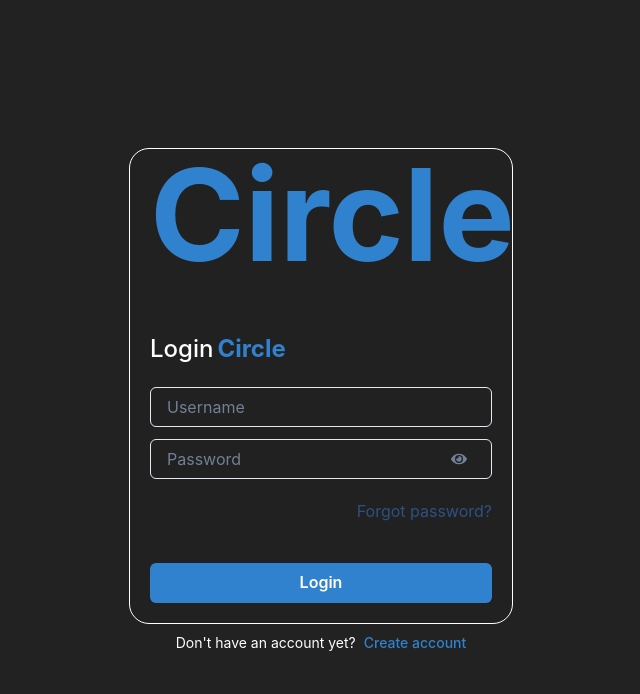
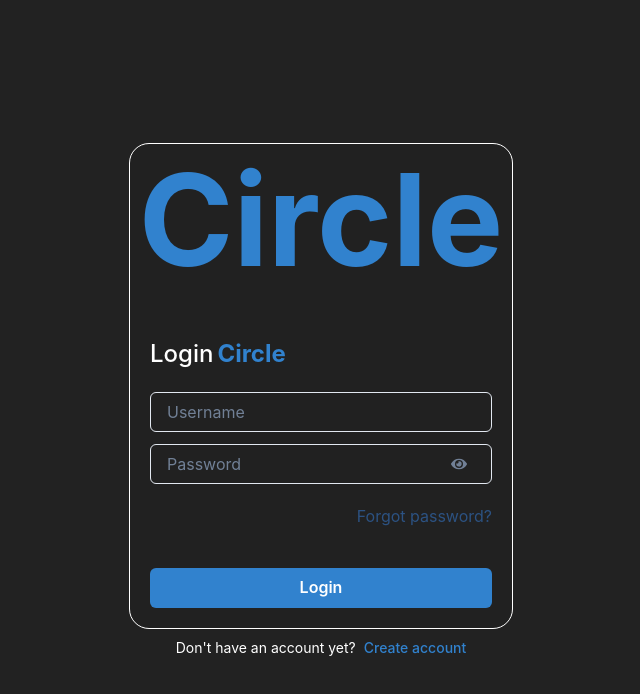
Before and after one commit to muharsadika/circle-client, a React (Vite) app: page /login in a window 1280 px wide. Shown: the top 694 px of the page, without its empty margins (319-959 px from the left). Built offline with nearby package versions, Linux system fonts and the light colour scheme; no server answers.

Commit message:
refactor: re-styling form title

```diff
--- a/src/features/components/FormLoginFeature.tsx
+++ b/src/features/components/FormLoginFeature.tsx
@@ -27,19 +27,19 @@ export default function FormLoginFeature() {
       padding={5}
       onSubmit={onSubmit}
     >
+      <Box display={titleForm} justifyContent={'center'} marginTop={-10}>
         <Text
-        display={titleForm}
           color={'blue.500'}
           fontSize={'9xl'}
           fontWeight={'bold'}
-        marginTop={-50}
           _hover={{ color: 'blue.300', cursor: 'pointer' }}
           onClick={() => navigate('/home')}
         >
           Circle
         </Text>
+      </Box>
 
-      <Text display={'flex'} gap={1}>
+      <Box display={'flex'} gap={1}>
         <Text fontSize={'2xl'} fontWeight={'medium'}>
           Login
         </Text>
@@ -52,7 +52,7 @@ export default function FormLoginFeature() {
         >
           Circle
         </Text>
-      </Text>
+      </Box>
 
       <Box display={'flex'} flexDirection={'column'} gap={3}>
         <Box>
```
Lines whose indentation alone changed are shown as unchanged.
